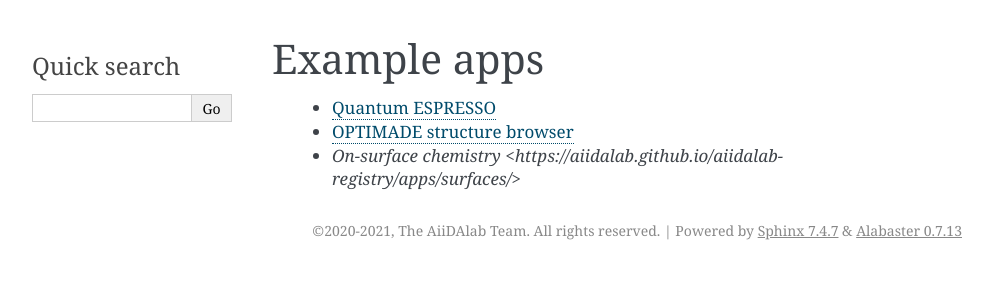
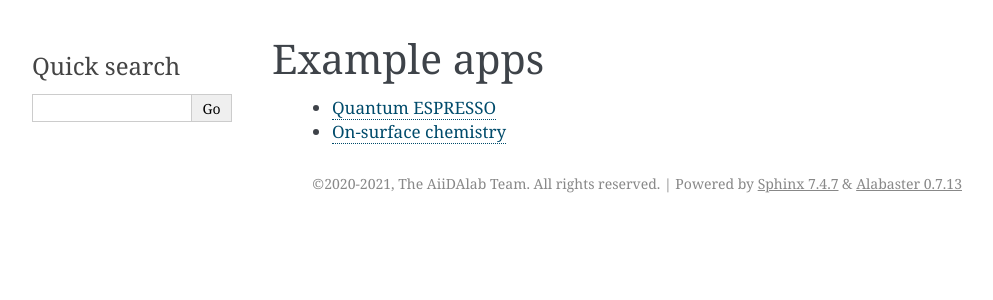
Before and after one commit to aiidalab/aiidalab, a Sphinx documentation site: the page built from docs/source/app_development/examples.rst, in a window 1280 px wide. Shown: the top 300 px of the page, without its empty margins (148-1141 px from the left). Built offline with Sphinx 7.4.7, drawn with Linux system fonts in a browser that asks for light colours; pages that are not in the unit, such as notebooks, are missing from menus.

Commit message:
fix link

```diff
--- a/docs/source/app_development/create.rst
+++ b/docs/source/app_development/create.rst
@@ -1,8 +1,8 @@
 .. _develop-apps:create-app:
 
-*******************
-Create AiiDAlab app
-*******************
+************************
+Create your AiiDAlab app
+************************
 
 .. _develop-apps:create-app:variant-a_cookiecutter:
 
--- a/docs/source/app_development/examples.rst
+++ b/docs/source/app_development/examples.rst
@@ -5,5 +5,4 @@ Example apps
 ************
 
  * `Quantum ESPRESSO <https://aiidalab.github.io/aiidalab-registry/apps/quantum-espresso>`_
- * `OPTIMADE structure browser <https://aiidalab.github.io/aiidalab-registry/apps/aiidalab-optimade>`_
- * `On-surface chemistry <https://aiidalab.github.io/aiidalab-registry/apps/surfaces/>`
+ * `On-surface chemistry <https://aiidalab.github.io/aiidalab-registry/apps/surfaces/>`_
```
